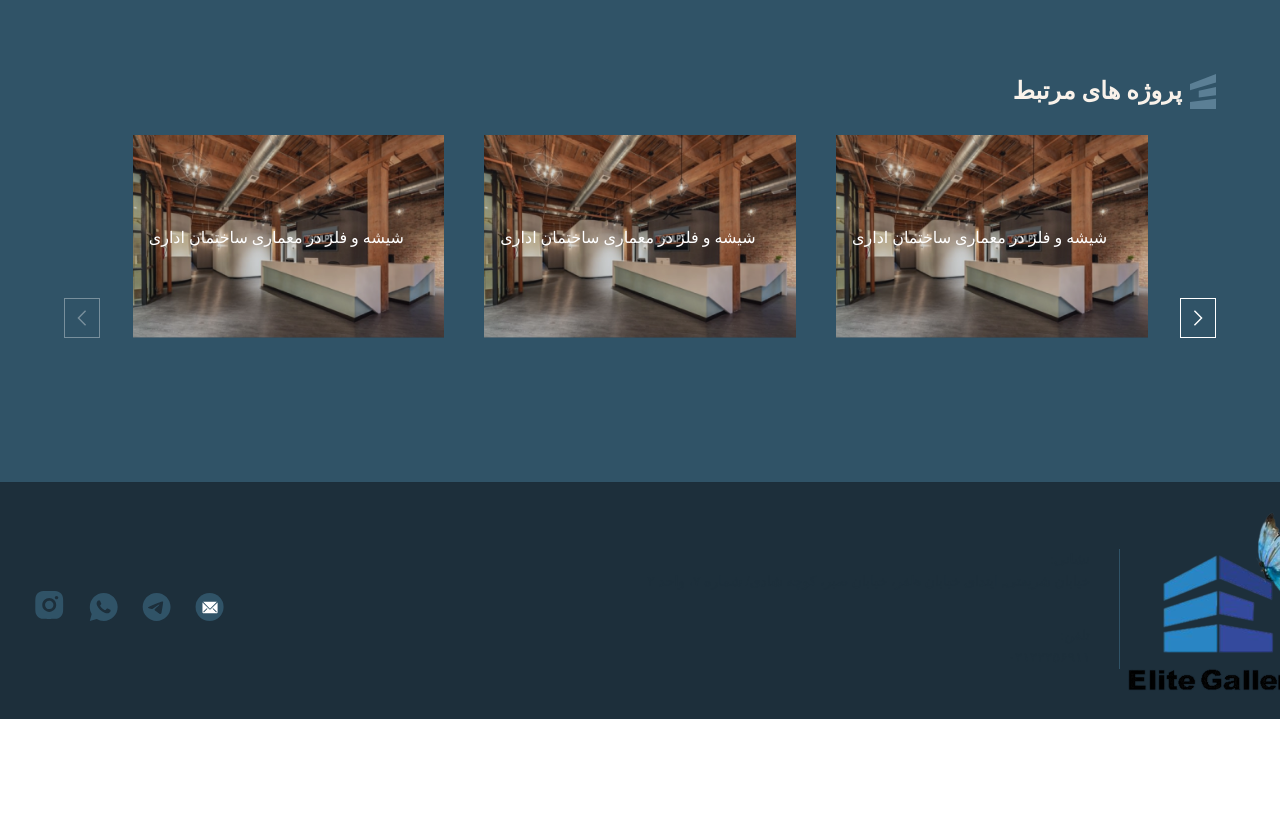
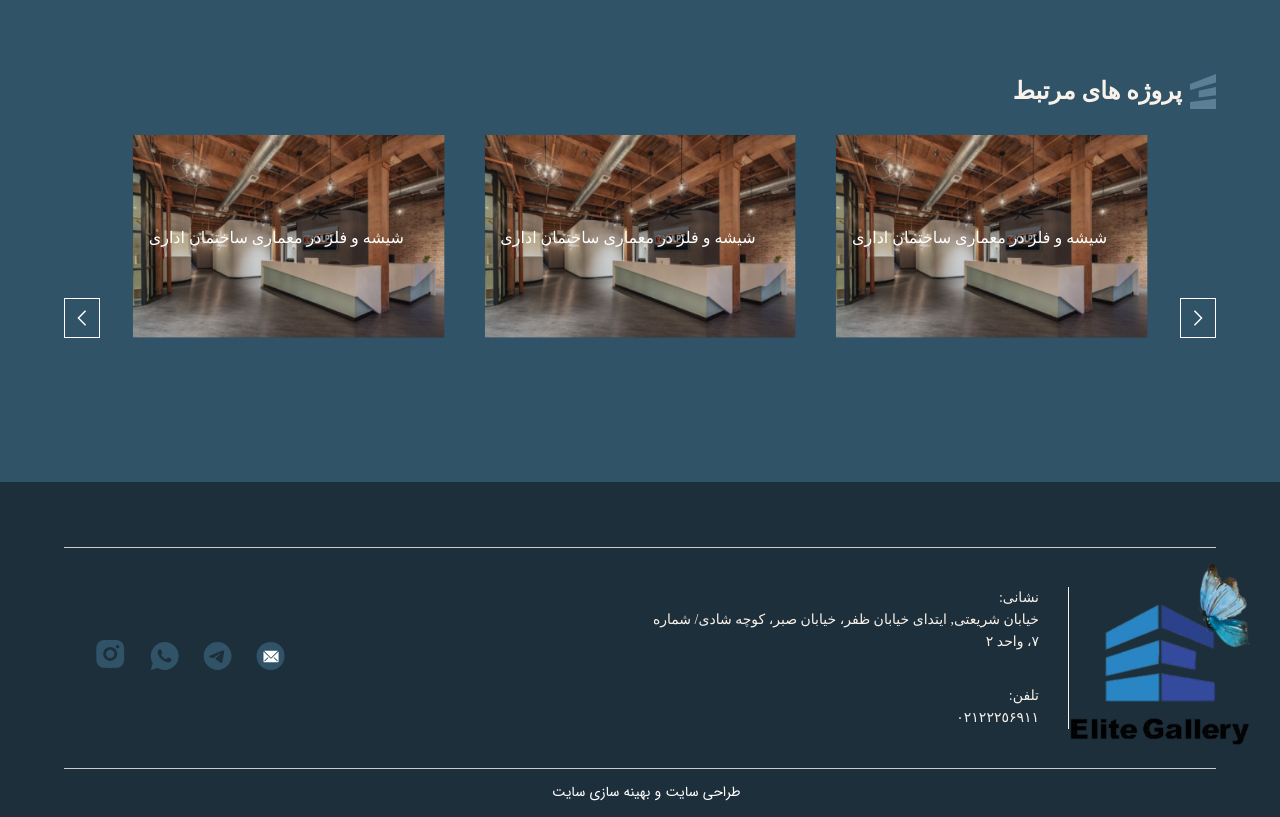
Before and after one commit to zeinabansarian/redesign-elit-v-desktop, a plain HTML site: page news.html in a window 1280 px wide. Shown: the part 2160-2977 px from the top of the page. Before the commit the page ends 2879 px from the top, so only its background shows below. Drawn offline with Linux system fonts and the light colour scheme; files whose address does not match are found by name; a web font is replaced by a local one.

Commit message:
changes footer

```diff
--- a/js/news.js
+++ b/js/news.js
@@ -15,4 +15,5 @@ let swiperNews = new Swiper(".swiper-news", {
         nextEl: ".Related-projects .swiper-button-next",
         prevEl: ".Related-projects .swiper-button-prev",
       },
+      autoplay:true
   });
--- a/news.html
+++ b/news.html
@@ -855,6 +855,12 @@
                </div>
              </div>
             </div>
+            <div class="Bottom">
+              <a href="https://www.namasite.ir/" alt="نماسایت" title="نماسایت">
+                <span>طراحی سایت و بهینه سازی سایت</span>
+                <img src="[##cms.cms.cdn##]/images/copyright.png" alt="">
+              </a>
+            </div>
          </footer>
       </main>
       <div class="popUpGalleryContainer" data-lenis-prevent="true">
--- a/scss/main.scss
+++ b/scss/main.scss
@@ -526,17 +526,22 @@ header.DesktopHeader{
 
 footer.DesktopFooter{
     width: 100vw;
-    padding-top: 1em;
+    padding-top: 4em;
     border-top: 1px solid #1D2F3B80;
     display: flex;
    flex-direction: column;
     justify-content: center;
     align-items: center;
     >.Top{
-    display: grid;
-    grid-template-columns: repeat(2,1fr);
-    justify-content: center;
-    align-items: center;
+      display: grid;
+      grid-template-columns: repeat(2, 1fr);
+      justify-content: center;
+      align-items: center;
+      width: 90%;
+      margin: 0 auto;
+      border-top: 1px solid #ffffffc1;
+      border-bottom: 1px solid #ffffffc1;
+
     .Left{
         width: 100%;
         display: flex;
@@ -570,7 +575,7 @@ footer.DesktopFooter{
         flex-direction: column;
         justify-content: center;
         align-items: center;
-        border-right: 1px solid $color_2;
+        border-right: 1px solid #F9F2EA;
         padding-right: 1.8em;
         gap: 2em;
         >.Row{
@@ -583,7 +588,7 @@ footer.DesktopFooter{
                 font-size: 14px;
                 font-weight: 500;
                 line-height: 21.91px;
-                color: $color_main;
+                color: #F9F2EA;
             }
         }
     }
@@ -591,7 +596,7 @@ footer.DesktopFooter{
     >.Bottom{
       width: 100%;
       background-color: $color_main;
-      padding: 2em 0;
+      padding: .8em 0;
       display: flex;
       justify-content: center;
       align-items: center;
```
Also changed, not shown: newsList.html (+6 -0 lines), css/main.css, 1 other file.
